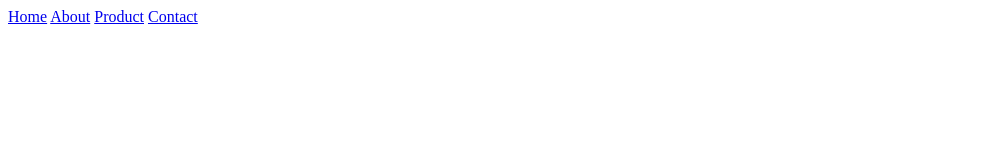
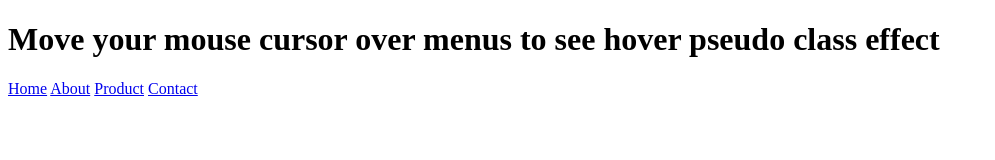
Before and after one commit to shirish-itvedant/pseudo-hover, a plain HTML site: page index.html in a window 1280 px wide. Shown: the whole page, without its empty margins (0-995 px from the left). Drawn offline with Linux system fonts and the light colour scheme.

Commit message:
Update index.html
added h1 tag

```diff
--- a/index.html
+++ b/index.html
@@ -7,6 +7,7 @@
 
          </head>
          <body>
+            <h1>Move your mouse cursor over menus to see hover pseudo class effect</h1>
             <a href="home.html">Home</a>
             <a href="about.html">About</a>
             <a href="product.html">Product</a>
```
